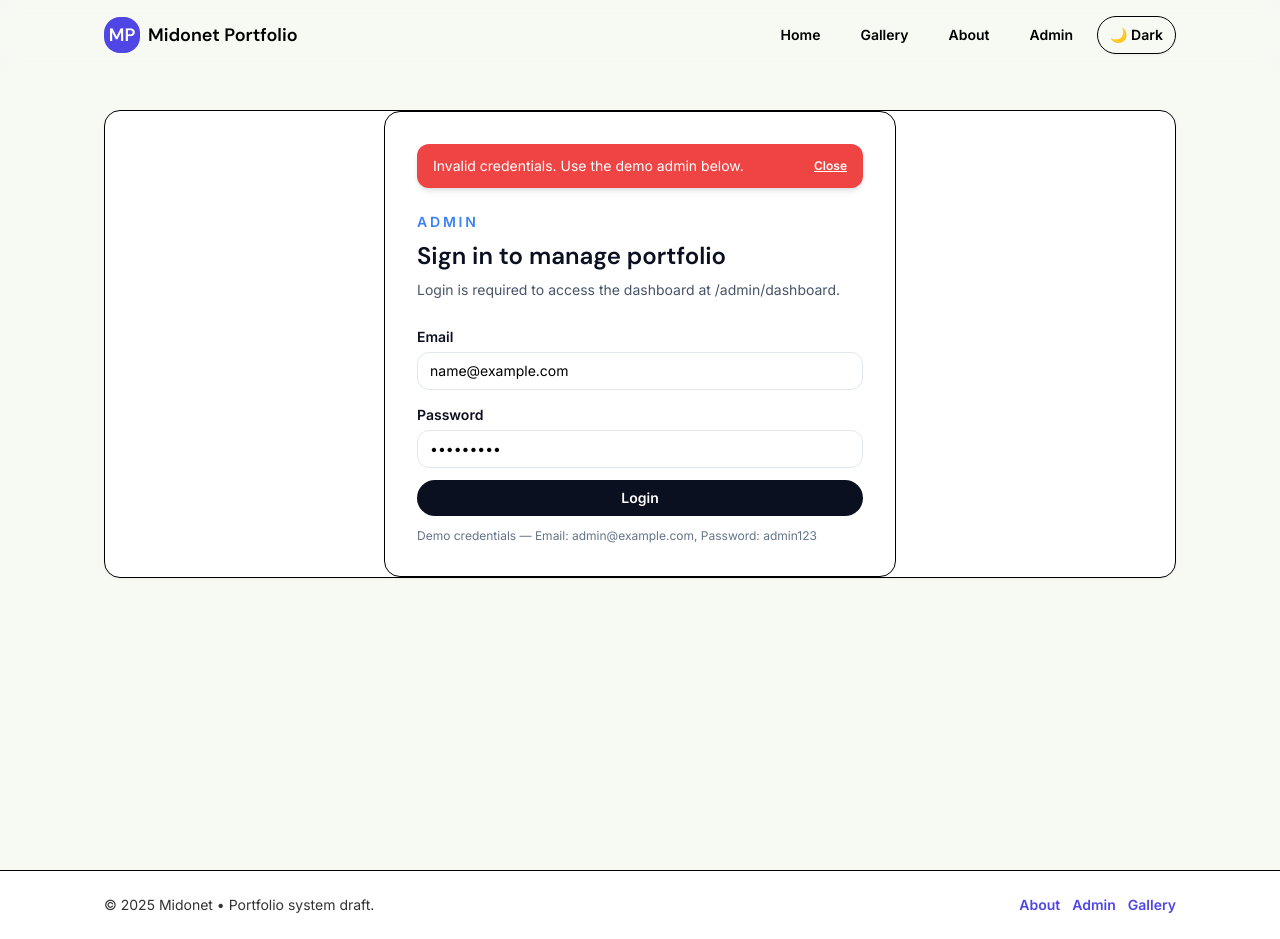
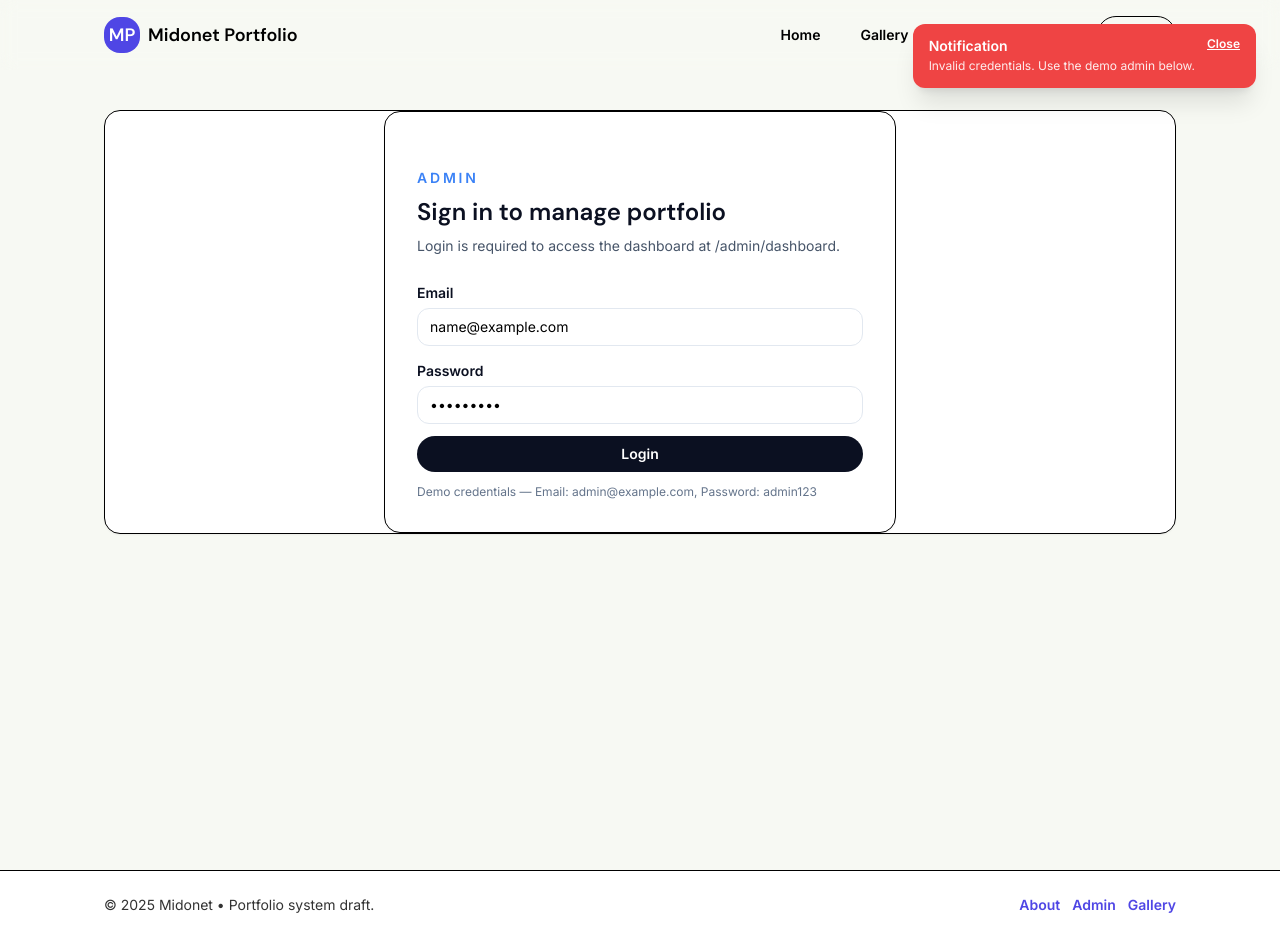
Before and after one commit to Midonetwoo/myPortofolio, a Next.js app: page /admin in a window 1280 px wide. Both pictures are taken after typing "name@example.com", "Sample123" into the empty fields and a click on the button "Login". Built offline with nearby package versions, Linux system fonts and the light colour scheme.

Commit message:
chore: animate floating alert toasts

```diff
--- a/app/globals.css
+++ b/app/globals.css
@@ -200,3 +200,19 @@ body {
   background: var(--primary);
   color: var(--primary-foreground);
 }
+
+.toast-card {
+  animation: toast-in 0.35s ease;
+  transform-origin: top right;
+}
+
+@keyframes toast-in {
+  from {
+    opacity: 0;
+    transform: translateY(-10px) translateX(20px) scale(0.98);
+  }
+  to {
+    opacity: 1;
+    transform: translateY(0) translateX(0) scale(1);
+  }
+}
--- a/components/AlertBanner.js
+++ b/components/AlertBanner.js
@@ -9,13 +9,18 @@ export default function AlertBanner({ alert, onClose }) {
   };
 
   return (
-    <div
-      className={`flex items-center justify-between rounded-xl px-4 py-3 text-sm shadow-md ${palette[alert.type] || palette.info}`}
-    >
-      <span>{alert.message}</span>
-      <button onClick={onClose} className="text-xs font-semibold underline">
-        Close
-      </button>
+    <div className="fixed right-4 top-4 z-50 flex flex-col gap-2 sm:right-6 sm:top-6">
+      <div
+        className={`toast-card flex items-start gap-3 rounded-xl px-4 py-3 text-sm shadow-xl ${palette[alert.type] || palette.info}`}
+      >
+        <div className="flex-1">
+          <p className="font-semibold">Notification</p>
+          <p className="text-xs leading-relaxed opacity-90">{alert.message}</p>
+        </div>
+        <button onClick={onClose} className="text-xs font-semibold underline">
+          Close
+        </button>
+      </div>
     </div>
   );
 }
```
